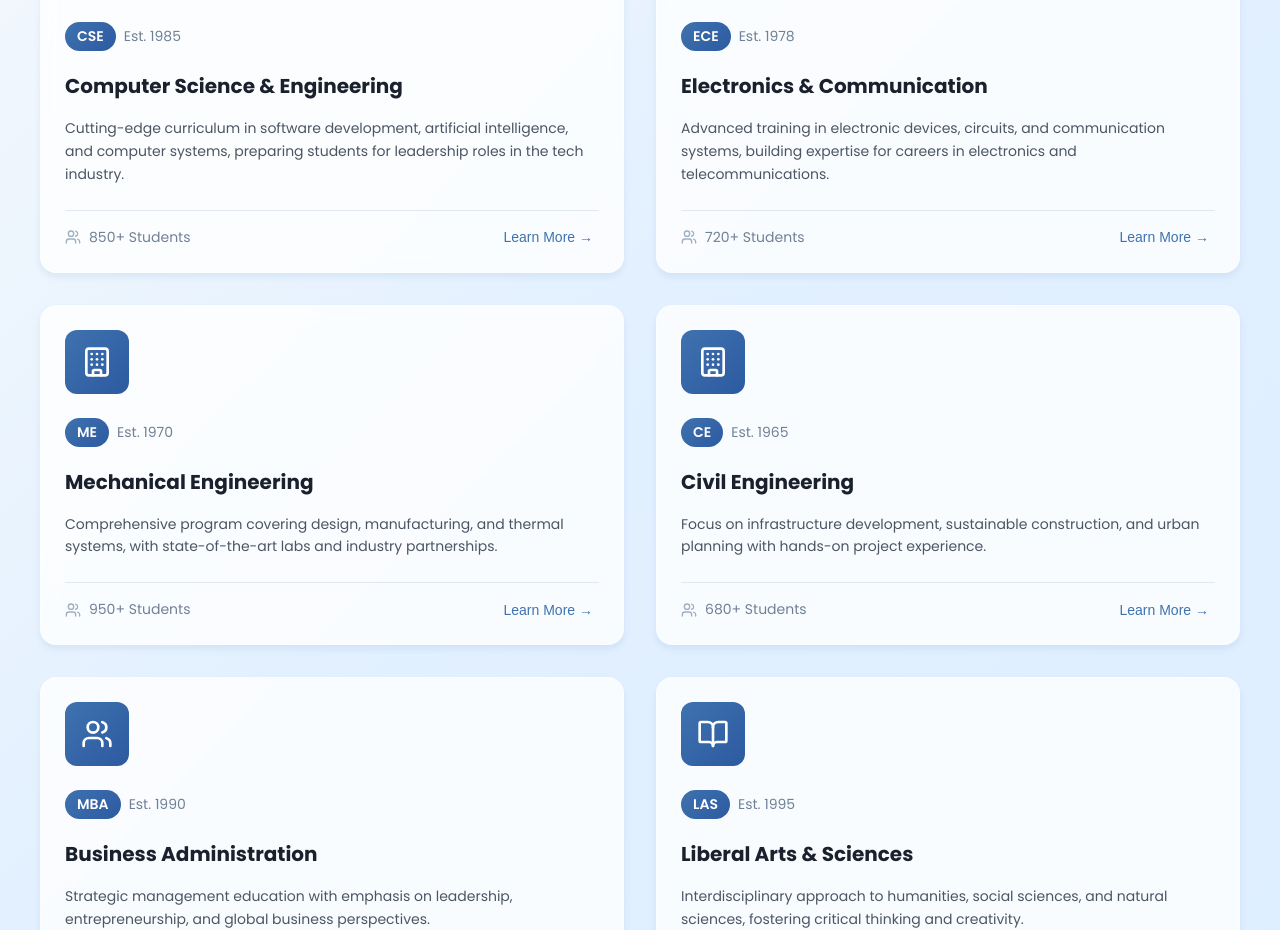
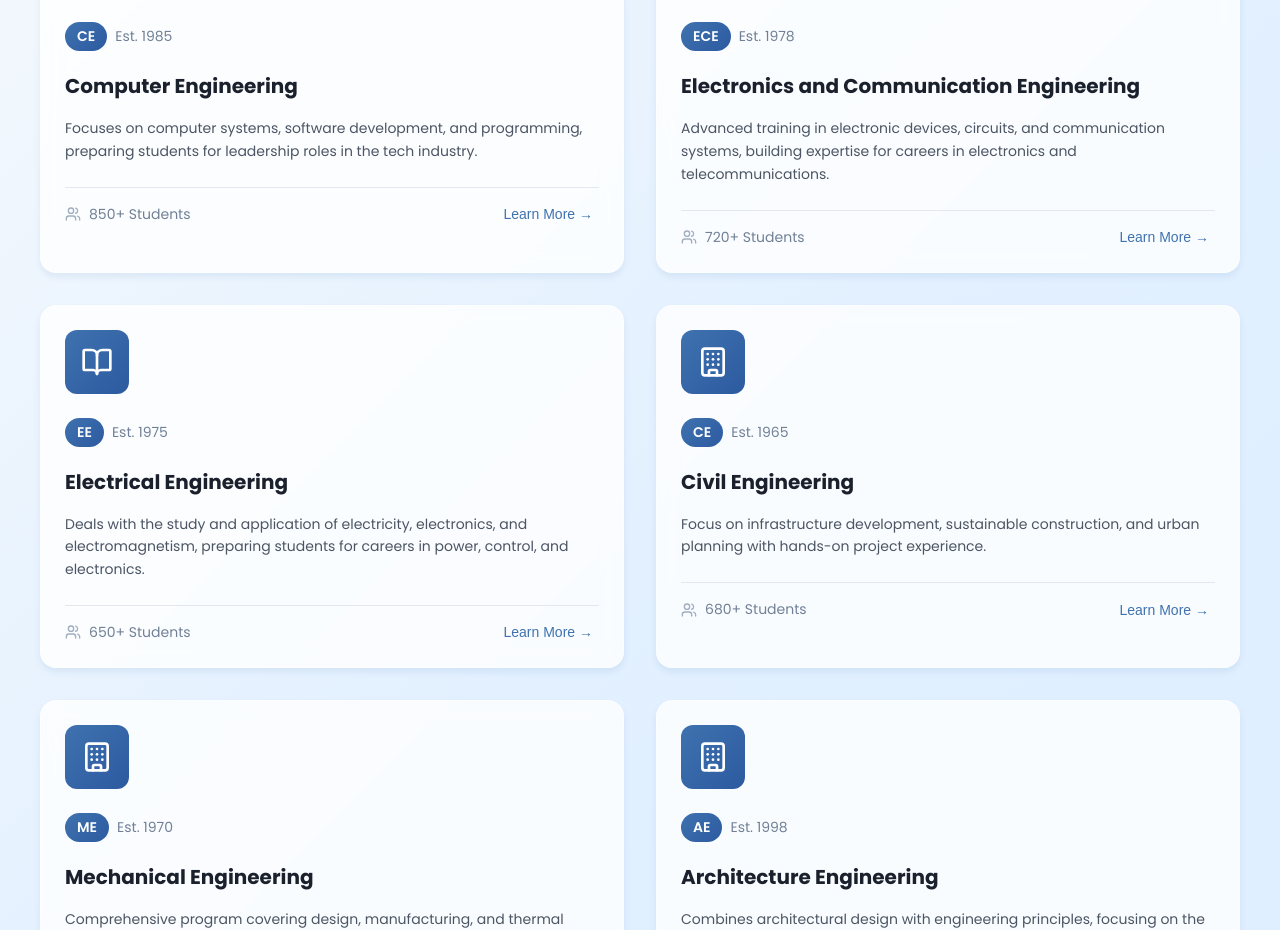
Before and after one commit to DhanushSaiCoder/AndhraPolytechnic, a React (Create React App) app in the folder frontend/: page / in a window 1280 px wide. Shown: the part 3862-4792 px from the top of the page. Built offline with nearby package versions, Linux system fonts and the light colour scheme.

Commit message:
Update departments data: rename and clarify department titles and descriptions for consistency and accuracy

```diff
--- a/frontend/src/components/homeComponents/Departments.js
+++ b/frontend/src/components/homeComponents/Departments.js
@@ -5,16 +5,16 @@ import '../../styles/HomeStyles/Departments.css'; // Adjust the path as necessar
 const departmentsData = [
   {
     id: 1,
-    title: "Computer Science & Engineering",
-    code: "CSE",
-    description: "Cutting-edge curriculum in software development, artificial intelligence, and computer systems, preparing students for leadership roles in the tech industry.",
+    title: "Computer Engineering",
+    code: "CE",
+    description: "Focuses on computer systems, software development, and programming, preparing students for leadership roles in the tech industry.",
     icon: Cpu,
     established: "1985",
     students: "850+"
   },
   {
     id: 2,
-    title: "Electronics & Communication",
+    title: "Electronics and Communication Engineering",
     code: "ECE",
     description: "Advanced training in electronic devices, circuits, and communication systems, building expertise for careers in electronics and telecommunications.",
     icon: Globe,
@@ -23,12 +23,12 @@ const departmentsData = [
   },
   {
     id: 3,
-    title: "Mechanical Engineering",
-    code: "ME",
-    description: "Comprehensive program covering design, manufacturing, and thermal systems, with state-of-the-art labs and industry partnerships.",
-    icon: Building,
-    established: "1970",
-    students: "950+"
+    title: "Electrical Engineering",
+    code: "EE",
+    description: "Deals with the study and application of electricity, electronics, and electromagnetism, preparing students for careers in power, control, and electronics.",
+    icon: BookOpen, // Using BookOpen as a placeholder, consider adding a specific electrical icon if available
+    established: "1975",
+    students: "650+"
   },
   {
     id: 4,
@@ -41,21 +41,30 @@ const departmentsData = [
   },
   {
     id: 5,
-    title: "Business Administration",
-    code: "MBA",
-    description: "Strategic management education with emphasis on leadership, entrepreneurship, and global business perspectives.",
-    icon: Users,
-    established: "1990",
-    students: "420+"
+    title: "Mechanical Engineering",
+    code: "ME",
+    description: "Comprehensive program covering design, manufacturing, and thermal systems, with state-of-the-art labs and industry partnerships.",
+    icon: Building, // Using Building as a placeholder, consider adding a specific mechanical icon if available
+    established: "1970",
+    students: "950+"
   },
   {
     id: 6,
-    title: "Liberal Arts & Sciences",
-    code: "LAS",
-    description: "Interdisciplinary approach to humanities, social sciences, and natural sciences, fostering critical thinking and creativity.",
-    icon: BookOpen,
-    established: "1995",
-    students: "380+"
+    title: "Architecture Engineering",
+    code: "AE",
+    description: "Combines architectural design with engineering principles, focusing on the structural and environmental aspects of buildings.",
+    icon: Building, // Using Building as a placeholder, consider adding a specific architecture icon if available
+    established: "1998",
+    students: "350+"
+  },
+  {
+    id: 7,
+    title: "Automobile Engineering",
+    code: "AUTO",
+    description: "Focuses on the design, manufacturing, and operation of automobiles, including vehicle dynamics, engines, and automotive electronics.",
+    icon: Globe, // Using Globe as a placeholder, consider adding a specific automobile icon if available
+    established: "2005",
+    students: "400+"
   }
 ];
 
```
